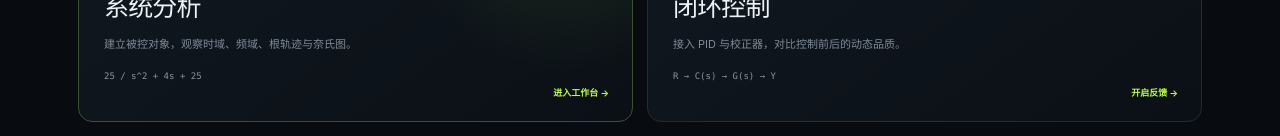
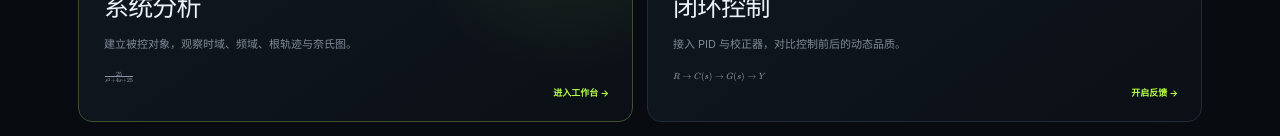
Before and after one commit to sus66618/Controlab, a Next.js app: page / in a window 1280 px wide. Shown: the part 543-679 px from the top of the page. Built offline with nearby package versions, Linux system fonts and the light colour scheme.

Commit message:
render control formulas with KaTeX

```diff
--- a/app/globals.css
+++ b/app/globals.css
@@ -88,10 +88,8 @@ button, a { -webkit-tap-highlight-color: transparent; }
 .editor-message { min-height: 27px; padding: 7px 9px; border-radius: 6px; background: rgba(85,214,190,.06); color: #6fc8b7; font-size: 9px; }
 .editor-message.error { background: rgba(255,111,97,.08); color: #f48f84; }
 .transfer-card { margin-top: 16px; display: grid; grid-template-columns: 34px 1fr; gap: 11px; align-items: center; padding: 13px; border: 1px solid var(--line); border-radius: 9px; background: linear-gradient(145deg, #121820, #0d1218); }
-.transfer-card > span { color: var(--accent); font: italic 13px Georgia, serif; }
-.transfer-card div { min-width: 0; text-align: center; font: 11px Georgia, "Songti SC", serif; }
-.transfer-card b { display: block; overflow: hidden; text-overflow: ellipsis; white-space: nowrap; font-weight: 500; }
-.transfer-card i { display: block; height: 1px; margin: 6px 0; background: #55616c; }
+.transfer-card > .math-inline { color: var(--accent); font-size: 13px; }
+.transfer-card > .math-display { min-width: 0; color: #d7dee5; font-size: 11px; text-align: center; }
 .preset-grid { margin-top: 18px; display: grid; grid-template-columns: 1fr 1fr; gap: 6px; }
 .preset-grid button { min-width: 0; border: 1px solid var(--line); border-radius: 7px; padding: 9px 8px; display: flex; justify-content: space-between; background: transparent; color: #aeb8c4; font-size: 9px; cursor: pointer; }
 .preset-grid button:hover { border-color: var(--line-strong); background: var(--surface); color: var(--text); }
@@ -174,7 +172,7 @@ button, a { -webkit-tap-highlight-color: transparent; }
 .module-index { color: var(--quiet); font: 700 8px "Courier New",monospace; letter-spacing: .17em; }
 .module-card h2 { margin: 50px 0 8px; font-size: 25px; letter-spacing: -.035em; }
 .module-card p { max-width: 370px; margin: 0; color: var(--muted); font-size: 11px; line-height: 1.7; }
-.module-card code { display: block; margin-top: 17px; color: #8995a2; font-size: 9px; }
+.module-card code,.module-formula { display: block; margin-top: 17px; color: #8995a2; font-size: 9px; }
 .module-card b { position: absolute; right: 23px; bottom: 22px; color: var(--accent); font-size: 9px; }
 .module-icon { position: absolute; right: 25px; top: 26px; width: 92px; height: 55px; }
 .plant-icon i { position: absolute; width: 13px; height: 13px; border-radius: 50%; background: var(--panel); border: 2px solid var(--accent); }
@@ -253,7 +251,7 @@ button, a { -webkit-tap-highlight-color: transparent; }
 .sim-tabs button.active { background: var(--surface); color: var(--accent); }
 .sim-editor { min-width: 0; }
 .sim-editor h2 { margin: 4px 0 0; font-size: 16px; }
-.controller-equation { display: block; margin: 13px 0 11px; padding: 10px; border: 1px solid var(--line); border-radius: 7px; background: #090d12; color: #b9c4ce; font-size: 9px; line-height: 1.6; white-space: normal; }
+.controller-equation { display: block; margin: 13px 0 11px; padding: 10px; overflow-x: auto; border: 1px solid var(--line); border-radius: 7px; background: #090d12; color: #cbd4dc; font-size: 10px; text-align: center; }
 .sim-field-grid { display: grid; grid-template-columns: repeat(3,1fr); gap: 7px; }
 .number-field span,.sim-select > span { display: block; margin-bottom: 5px; color: var(--quiet); font: 8px "Courier New",monospace; }
 .number-input-shell { display: grid; grid-template-columns: minmax(0,1fr) 43px; height: 33px; overflow: hidden; border: 1px solid var(--line); border-radius: 6px; background: #090d12; transition: border-color .16s ease,box-shadow .16s ease; }
@@ -282,8 +280,7 @@ button, a { -webkit-tap-highlight-color: transparent; }
 .rank-badge { padding: 5px 7px; border: 1px solid #345536; border-radius: 5px; color: var(--accent); font: 8px "Courier New",monospace; }
 .model-formula { margin-top: 13px; padding-top: 12px; border-top: 1px solid var(--line); }
 .model-formula > span,.matrix-block > span { display: block; margin-bottom: 7px; color: var(--muted); font-size: 8px; }
-.model-formula code { display: grid; justify-items: center; color: #c2ccd5; font: 9px Georgia,"Songti SC",serif; }
-.model-formula code b { font-weight: 500; }.model-formula code i { width: 100%; height: 1px; margin: 5px 0; background: #56626e; }
+.model-formula .math-display { width: 100%; overflow-x: auto; color: #d5dde4; font-size: 9px; text-align: center; }
 .matrix-block { margin-top: 13px; }
 .matrix { padding: 8px 9px; overflow-x: auto; border: 1px solid var(--line); border-radius: 6px; background: #090d12; }
 .matrix code { display: block; color: #9ba7b3; font: 8px/1.65 "Courier New",monospace; white-space: pre; }
@@ -294,9 +291,12 @@ button, a { -webkit-tap-highlight-color: transparent; }
 .feedback-diagram em { position: absolute; left: 38px; right: 9px; bottom: 23px; height: 20px; border-right: 1px solid #52606d; border-bottom: 1px solid #52606d; border-left: 1px solid #52606d; color: #74818e; font: normal 8px "Courier New",monospace; text-align: center; }
 .feedback-diagram small { position: absolute; left: 0; bottom: 0; color: var(--quiet); font-size: 8px; }
 .equation-list { display: grid; gap: 7px; margin: 16px 0; }
-.equation-list code { padding: 9px; border: 1px solid var(--line); border-radius: 6px; background: #090d12; color: #aeb9c4; font: 8px/1.6 "Courier New",monospace; white-space: normal; }
+.equation-list .math-formula { display: block; padding: 10px 8px; overflow-x: auto; border: 1px solid var(--line); border-radius: 6px; background: #090d12; color: #cbd4dc; font-size: 8px; text-align: center; }
 .principle-panel > p { margin: 11px 0 0; color: var(--muted); font-size: 9px; line-height: 1.7; }
-.principle-panel > p code { color: #bac5ce; }
+.principle-panel > p .math-inline { color: #cbd4dc; }
+.math-formula { font-family: KaTeX_Main,"Times New Roman",serif; }
+.math-display > .katex-display { margin: 0; }
+.math-inline > .katex { font-size: 1em; }
 .signal-strip { display: flex; align-items: stretch; gap: 7px; margin-top: 10px; }
 .signal-strip > div { flex: 1; min-width: 0; padding: 8px 10px; border: 1px solid var(--line); border-radius: 7px; background: rgba(13,17,23,.72); }
 .signal-strip span { display: block; color: var(--quiet); font-size: 7px; }.signal-strip strong { display: block; margin-top: 4px; color: #d2dae2; font: 12px Georgia,serif; }.signal-strip small { color: var(--muted); font: 7px Arial,sans-serif; }
--- a/app/layout.tsx
+++ b/app/layout.tsx
@@ -1,4 +1,5 @@
 import type { Metadata } from "next";
+import "katex/dist/katex.min.css";
 import "./globals.css";
 
 export const metadata: Metadata = {
--- a/components/control-lab/Cover.tsx
+++ b/components/control-lab/Cover.tsx
@@ -1,7 +1,8 @@
 "use client";
 
-import { formatPolynomial } from "@/lib/control";
+import { MathFormula } from "@/components/math/MathFormula";
 import type { TransferModel } from "@/lib/control";
+import { transferToLatex } from "@/lib/math/latex";
 import { AppHeader } from "./AppHeader";
 
 export function Cover({ model, onOpenAnalysis, onOpenClosedLoop, onOpenSimulation }: {
@@ -27,7 +28,7 @@ export function Cover({ model, onOpenAnalysis, onOpenClosedLoop, onOpenSimulatio
         <div className="module-icon plant-icon"><i /><i /><i /></div>
         <h2>系统分析</h2>
         <p>建立被控对象，观察时域、频域、根轨迹与奈氏图。</p>
-        <code>{formatPolynomial(model.numerator)} / {formatPolynomial(model.denominator)}</code>
+        <MathFormula className="module-formula" latex={transferToLatex(model.numerator, model.denominator)} />
         <b>进入工作台 →</b>
       </button>
       <button className="module-card" onClick={onOpenClosedLoop}>
@@ -35,7 +36,7 @@ export function Cover({ model, onOpenAnalysis, onOpenClosedLoop, onOpenSimulatio
         <div className="module-icon loop-icon"><i>C</i><i>G</i><i>↺</i></div>
         <h2>闭环控制</h2>
         <p>接入 PID 与校正器，对比控制前后的动态品质。</p>
-        <code>R → C(s) → G(s) → Y</code>
+        <MathFormula className="module-formula" latex="R \rightarrow C(s) \rightarrow G(s) \rightarrow Y" />
         <b>开启反馈 →</b>
       </button>
       <button className="module-card simulation-card" onClick={onOpenSimulation}>
--- a/components/control-lab/ModelEditor.tsx
+++ b/components/control-lab/ModelEditor.tsx
@@ -1,7 +1,8 @@
 "use client";
 
-import { formatPolynomial } from "@/lib/control";
+import { MathFormula } from "@/components/math/MathFormula";
 import type { TransferModel } from "@/lib/control";
+import { transferToLatex } from "@/lib/math/latex";
 import type { ModelInputMode } from "@/hooks/useControlModel";
 
 const MODES: Array<{ key: ModelInputMode; label: string }> = [
@@ -59,8 +60,8 @@ export function ModelEditor({
     <div className={`editor-message ${error ? "error" : ""}`}>{error || "模型有效，所有图像已同步"}</div>
 
     <div className="transfer-card">
-      <span>G(s)</span>
-      <div><b>{formatPolynomial(model.numerator)}</b><i /><b>{formatPolynomial(model.denominator)}</b></div>
+      <MathFormula latex="G(s)" />
+      <MathFormula latex={transferToLatex(model.numerator, model.denominator)} display />
     </div>
 
     <div className="preset-grid">
--- /dev/null
+++ b/components/math/MathFormula.tsx
@@ -0,0 +1,12 @@
+import katex from "katex";
+
+export function MathFormula({ latex, display = false, className = "" }: { latex: string; display?: boolean; className?: string }) {
+  const html = katex.renderToString(latex, {
+    displayMode: display,
+    throwOnError: false,
+    strict: false,
+    output: "htmlAndMathml",
+  });
+
+  return <span className={`math-formula ${display ? "math-display" : "math-inline"} ${className}`.trim()} aria-label={latex} dangerouslySetInnerHTML={{ __html: html }} />;
+}
--- /dev/null
+++ b/lib/math/latex.ts
@@ -0,0 +1,30 @@
+const EPSILON = 1e-10;
+
+function latexNumber(value: number) {
+  const rounded = Math.round(value * 10000) / 10000;
+  return Number.isInteger(rounded) ? String(rounded) : rounded.toFixed(4).replace(/0+$/, "").replace(/\.$/, "");
+}
+
+export function polynomialToLatex(coefficients: number[], variable = "s") {
+  const first = coefficients.findIndex((value) => Math.abs(value) > EPSILON);
+  const normalized = first === -1 ? [0] : coefficients.slice(first);
+  const degree = normalized.length - 1;
+  const terms: string[] = [];
+
+  normalized.forEach((coefficient, index) => {
+    if (Math.abs(coefficient) <= EPSILON) return;
+    const power = degree - index;
+    const magnitude = Math.abs(coefficient);
+    const coefficientText = power > 0 && Math.abs(magnitude - 1) <= EPSILON ? "" : latexNumber(magnitude);
+    const variableText = power === 0 ? "" : power === 1 ? variable : `${variable}^{${power}}`;
+    const term = `${coefficientText}${variableText}`;
+    if (terms.length === 0) terms.push(coefficient < 0 ? `-${term}` : term);
+    else terms.push(`${coefficient < 0 ? "-" : "+"} ${term}`);
+  });
+
+  return terms.join(" ") || "0";
+}
+
+export function transferToLatex(numerator: number[], denominator: number[]) {
+  return `\\frac{${polynomialToLatex(numerator)}}{${polynomialToLatex(denominator)}}`;
+}
--- a/package.json
+++ b/package.json
@@ -15,6 +15,7 @@
   },
   "dependencies": {
     "drizzle-orm": "0.45.2",
+    "katex": "^0.16.22",
     "next": "16.2.6",
     "react": "19.2.6",
     "react-dom": "19.2.6"
```
Also changed, not shown: components/simulations/InvertedPendulumLab.tsx (+11 -9 lines), 2 other files (tests, documents, lock files or other folders).
